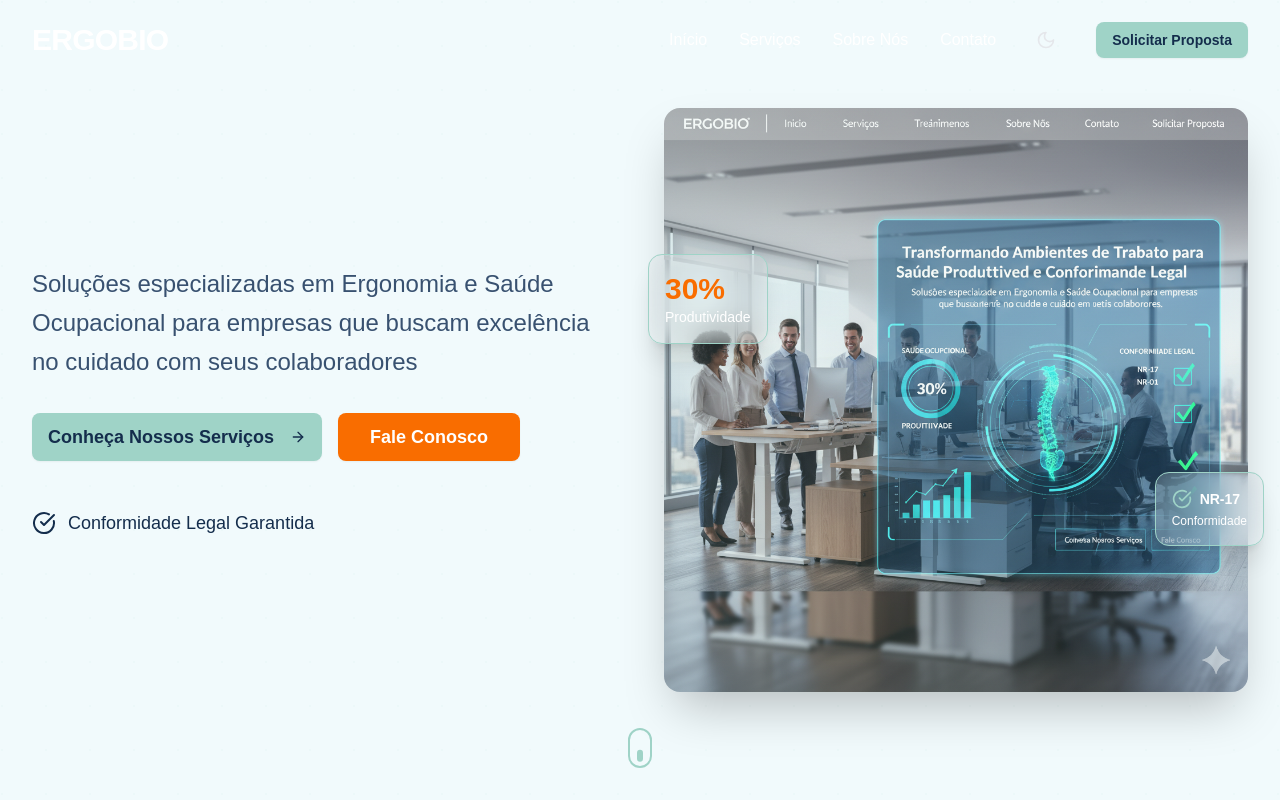
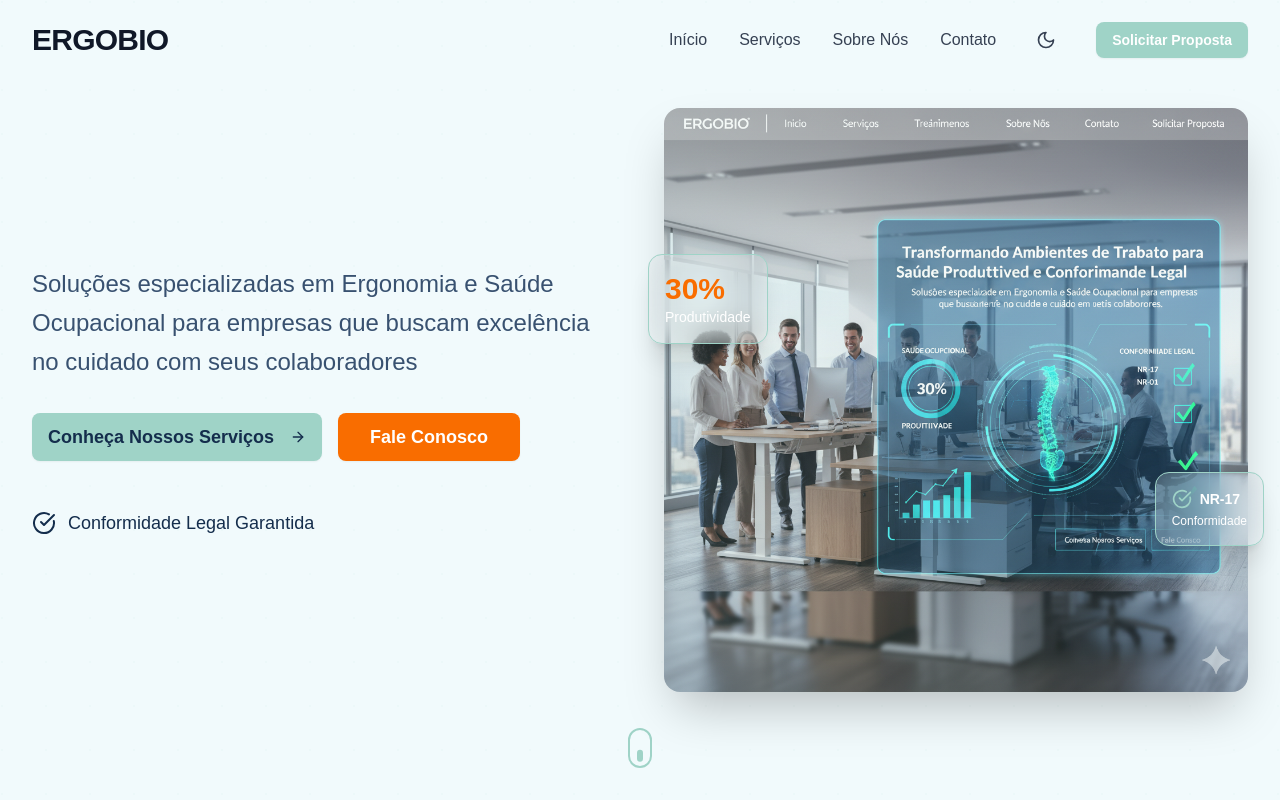
Before and after one commit to ruitobias-eng/ergobio-website, a React (Vite) app: page / in a window 1280 px wide. Shown: the top 800 px of the page. Built offline with nearby package versions, Linux system fonts and the light colour scheme.

Commit message:
second commit

```diff
--- a/src/Layout.jsx
+++ b/src/Layout.jsx
@@ -57,7 +57,7 @@
       <nav
         className={`fixed top-0 left-0 right-0 z-50 transition-all duration-300 ${
           isScrolled
-            ? "bg-black/90 dark:bg-[#0a0a0a]/80 backdrop-blur-xl shadow-lg"
+            ? "bg-white/90 dark:bg-[#0a0a0a]/80 backdrop-blur-xl shadow-lg"
             : "bg-transparent"
         }`}
       >
@@ -66,7 +66,7 @@
             {/* LOGO */}
             <button
               onClick={() => window.scrollTo({ top: 0, behavior: "smooth" })}
-              className="text-2xl md:text-3xl font-bold tracking-tight text-white dark:text-[var(--cor-secundaria)] hover:text-[var(--cor-secundaria)] transition-colors"
+              className="text-2xl md:text-3xl font-bold tracking-tight text-gray-900 dark:text-[var(--cor-secundaria)] hover:text-[var(--cor-secundaria)] transition-colors"
             >
               ERGOBIO
             </button>
@@ -77,7 +77,7 @@
                 <motion.button
                   key={index}
                   onClick={link.onClick}
-                  className="text-white dark:text-gray-200 hover:text-[var(--cor-secundaria)] transition-colors font-medium"
+                  className="text-gray-700 dark:text-gray-200 hover:text-[var(--cor-secundaria)] transition-colors font-medium"
                   whileHover={{ scale: 1.05, y: -2 }}
                   transition={{ duration: 0.2 }}
                 >
@@ -88,7 +88,7 @@
               {/* BOTÃO DE TEMA COM ANIMAÇÃO */}
               <motion.button
                 onClick={toggleTheme}
-                className="relative flex items-center justify-center p-2 rounded-lg hover:bg-white/10 transition-colors"
+                className="relative flex items-center justify-center p-2 rounded-lg hover:bg-gray-200 dark:hover:bg-white/10 transition-colors"
                 whileTap={{ scale: 0.85, rotate: 90 }}
                 aria-label="Alternar tema"
               >
@@ -101,7 +101,7 @@
                       exit={{ rotate: 90, opacity: 0 }}
                       transition={{ duration: 0.4 }}
                     >
-                      <Sun className="w-5 h-5 text-yellow-300" />
+                      <Sun className="w-5 h-5 text-yellow-500" />
                     </motion.div>
                   ) : (
                     <motion.div
@@ -111,7 +111,7 @@
                       exit={{ rotate: -90, opacity: 0 }}
                       transition={{ duration: 0.4 }}
                     >
-                      <Moon className="w-5 h-5 text-gray-200" />
+                      <Moon className="w-5 h-5 text-gray-700" />
                     </motion.div>
                   )}
                 </AnimatePresence>
@@ -124,7 +124,7 @@
               >
                 <Button
                   onClick={() => scrollToSection("contato")}
-                  className="bg-[var(--cor-secundaria)] hover:bg-[var(--cor-contraste)] text-[var(--cor-primaria)] font-semibold transition-base"
+                  className="bg-[var(--cor-secundaria)] hover:bg-[var(--cor-contraste)] text-white font-semibold transition-base"
                 >
                   Solicitar Proposta
                 </Button>
@@ -134,7 +134,7 @@
             {/* BOTÃO MOBILE */}
             <button
               onClick={() => setIsMobileMenuOpen(!isMobileMenuOpen)}
-              className="md:hidden text-white dark:text-gray-200 p-2"
+              className="md:hidden text-gray-700 dark:text-gray-200 p-2"
             >
               {isMobileMenuOpen ? <X className="w-6 h-6" /> : <Menu className="w-6 h-6" />}
             </button>
@@ -149,14 +149,14 @@
               animate={{ opacity: 1, y: 0 }}
               exit={{ opacity: 0, y: -10 }}
               transition={{ duration: 0.25 }}
-              className="md:hidden bg-black/95 dark:bg-[#0a0a0a] border-t border-gray-800"
+              className="md:hidden bg-white/95 dark:bg-[#0a0a0a] border-t border-gray-300 dark:border-gray-800"
             >
               <div className="px-6 py-4 space-y-4">
                 {navLinks.map((link, index) => (
                   <motion.button
                     key={index}
                     onClick={link.onClick}
-                    className="block w-full text-left text-white dark:text-gray-200 hover:text-[var(--cor-secundaria)] transition-colors font-medium py-2"
+                    className="block w-full text-left text-gray-700 dark:text-gray-200 hover:text-[var(--cor-secundaria)] transition-colors font-medium py-2"
                     whileHover={{ scale: 1.05, y: -2 }}
                     transition={{ duration: 0.2 }}
                   >
@@ -167,7 +167,7 @@
                 {/* Botão de tema no mobile */}
                 <button
                   onClick={toggleTheme}
-                  className="flex items-center gap-2 w-full text-left py-2 text-gray-200 hover:text-[var(--cor-secundaria)]"
+                  className="flex items-center gap-2 w-full text-left py-2 text-gray-700 dark:text-gray-200 hover:text-[var(--cor-secundaria)]"
                 >
                   {isDarkMode ? <Sun className="w-5 h-5" /> : <Moon className="w-5 h-5" />}
                   {isDarkMode ? "Modo Claro" : "Modo Escuro"}
@@ -175,7 +175,7 @@
 
                 <Button
                   onClick={() => scrollToSection("contato")}
-                  className="w-full bg-[var(--cor-secundaria)] hover:bg-[var(--cor-contraste)] text-[var(--cor-primaria)] font-semibold"
+                  className="w-full bg-[var(--cor-secundaria)] hover:bg-[var(--cor-contraste)] text-white font-semibold"
                 >
                   Solicitar Proposta
                 </Button>
@@ -189,7 +189,7 @@
       <main>{children}</main>
 
       {/* === FOOTER === */}
-      <footer className="bg-black text-white py-16 border-t border-gray-800 mt-24">
+      <footer className="bg-gray-900 text-white py-16 border-t border-gray-800 mt-24">
         <div className="max-w-7xl mx-auto px-6 lg:px-8 grid md:grid-cols-3 gap-12">
           <div>
             <h3 className="text-3xl font-bold mb-3 text-cyan-400">ErgoBio</h3>
```
